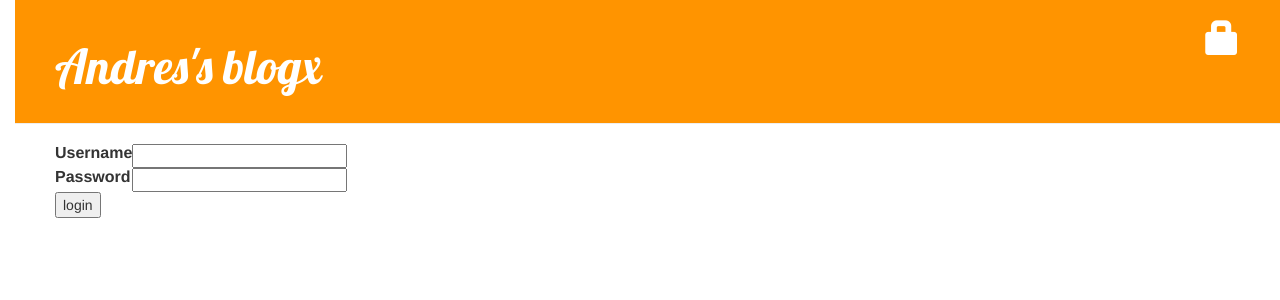
After one commit to AndreSand/DjangoWebApp, a Django app: template MyWebApp/templates/registration/login.html in a window 1280 px wide. The commit adds this page. Shown: the top 300 px of the page. Run offline with Django 3.2, Linux system fonts and the light colour scheme; the template is opened without the code that fills it, so the values that code supplies are empty, except form fields; tables that the repository leaves empty hold one stand-in row (values such as "Sample post"); form fields are guessed from the names that the template uses; some libraries are stand-ins or nearby versions.

Commit message:
Users, edit and delete post

```diff
--- a/MyProject/settings.py
+++ b/MyProject/settings.py
@@ -102,3 +102,4 @@ USE_TZ = True
 
 STATIC_URL = '/static/'
 STATIC_ROOT = os.path.join(BASE_DIR, 'static')
+LOGIN_REDIRECT_URL = '/'
--- a/MyWebApp/templates/MyWebApp/base.html
+++ b/MyWebApp/templates/MyWebApp/base.html
@@ -1,7 +1,7 @@
 {% load staticfiles %}
 <html>
     <head>
-        <title>Andres's blogxx</title>
+        <title>Andres's blogx</title>
         <link rel="stylesheet" href="//maxcdn.bootstrapcdn.com/bootstrap/3.2.0/css/bootstrap.min.css">
         <link rel="stylesheet" href="//maxcdn.bootstrapcdn.com/bootstrap/3.2.0/css/bootstrap-theme.min.css">
         <link href='//fonts.googleapis.com/css?family=Lobster&subset=latin,latin-ext' rel='stylesheet' type='text/css'>
@@ -11,29 +11,23 @@
 
       <body>
         <div class="page-header">
-        <a href="{% url 'MyWebApp.views.post_new' %}" class="top-menu"><span class="glyphicon glyphicon-plus"></span></a>
-        <h1><a href="/">Andres's blog</a></h1>
+            {% if user.is_authenticated %}
+            <a href="{% url 'post_new' %}" class="top-menu"><span class="glyphicon glyphicon-plus"></span></a>
+            <a href="{% url 'post_draft_list' %}" class="top-menu"><span class="glyphicon glyphicon-edit"></span></a>
+            <p class="top-menu">Hello, {{ user.username }} <small>(<a href="{% url 'django.contrib.auth.views.logout' %}">Log out</a>)</small></p>
+            {% else %}
+            <a href="{% url 'django.contrib.auth.views.login' %}" class="top-menu"><span class="glyphicon glyphicon-lock"></span></a>
+            {% endif %}
+            <h1><a href="{% url 'MyWebApp.views.post_list' %}">Andres's blogx</a></h1>
         </div>
-    <div class="content container">
+        <div class="content">
             <div class="row">
                 <div class="col-md-8">
                 {% block content %}
-                  {% for post in posts %}
-        <div class="post">
-            <div class="date">
-                {{ post.published_date }}
-            </div>
-            <h1><a href="">{{ post.title }}</a></h1>
-            <p>{{ post.text|linebreaks }}</p>
-        </div>
-    {% endfor %}
-
                 {% endblock %}
                 </div>
             </div>
-
         </div>
-
     </body>
 
     </body>
--- /dev/null
+++ b/MyWebApp/templates/registration/login.html
@@ -0,0 +1,26 @@
+{% extends "MyWebApp/base.html" %}
+
+{% block content %}
+
+{% if form.errors %}
+<p>Your username and password didn't match. Please try again.</p>
+{% endif %}
+
+<form method="post" action="{% url 'django.contrib.auth.views.login' %}">
+{% csrf_token %}
+<table>
+<tr>
+    <td>{{ form.username.label_tag }}</td>
+    <td>{{ form.username }}</td>
+</tr>
+<tr>
+    <td>{{ form.password.label_tag }}</td>
+    <td>{{ form.password }}</td>
+</tr>
+</table>
+
+<input type="submit" value="login" />
+<input type="hidden" name="next" value="{{ next }}" />
+</form>
+
+{% endblock %}
--- a/MyWebApp/urls.py
+++ b/MyWebApp/urls.py
@@ -7,4 +7,8 @@ urlpatterns = [
     url(r'^post/new/$', views.post_new, name='post_new'),
      url(r'^post/(?P<pk>[0-9]+)/edit/$', views.post_edit, name='post_edit'),
 
+    url(r'^drafts/$', views.post_draft_list, name='post_draft_list'),
+    url(r'^post/(?P<pk>[0-9]+)/publish/$', views.post_publish, name='post_publish'),
+    url(r'^post/(?P<pk>[0-9]+)/remove/$', views.post_remove, name='post_remove'),
+
 ]
```
Also changed, not shown: MyProject/urls.py (+7 -7 lines), MyWebApp/templates/MyWebApp/post_detail.html (+11 -4 lines), MyWebApp/templates/MyWebApp/post_draft_list.html (added, +11 -0 lines), MyWebApp/views.py (+23 -0 lines). Lines whose indentation alone changed are shown as unchanged.
